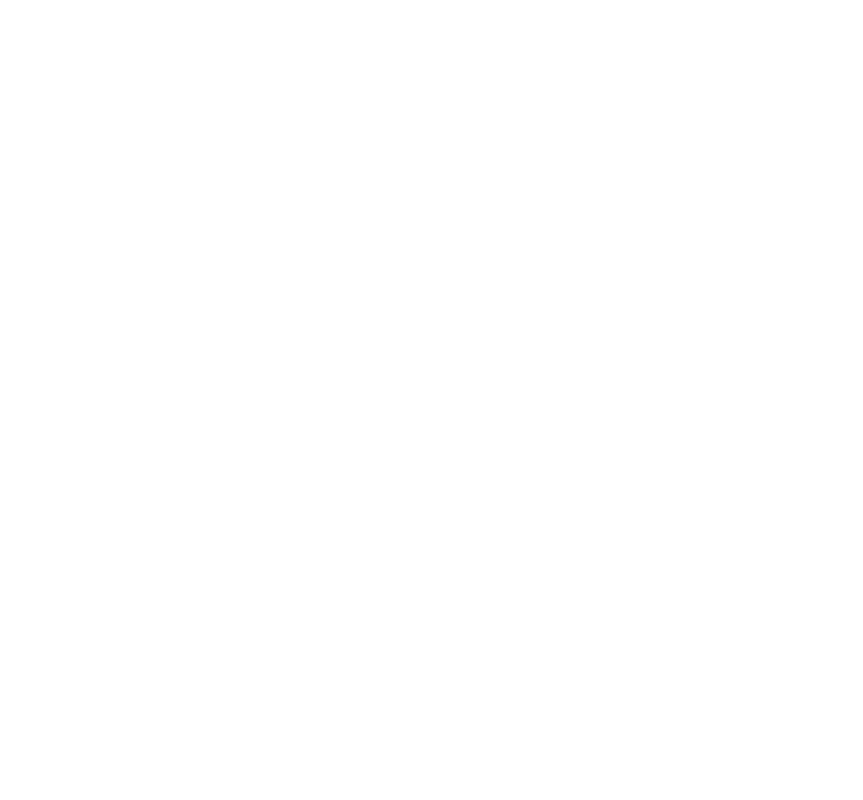
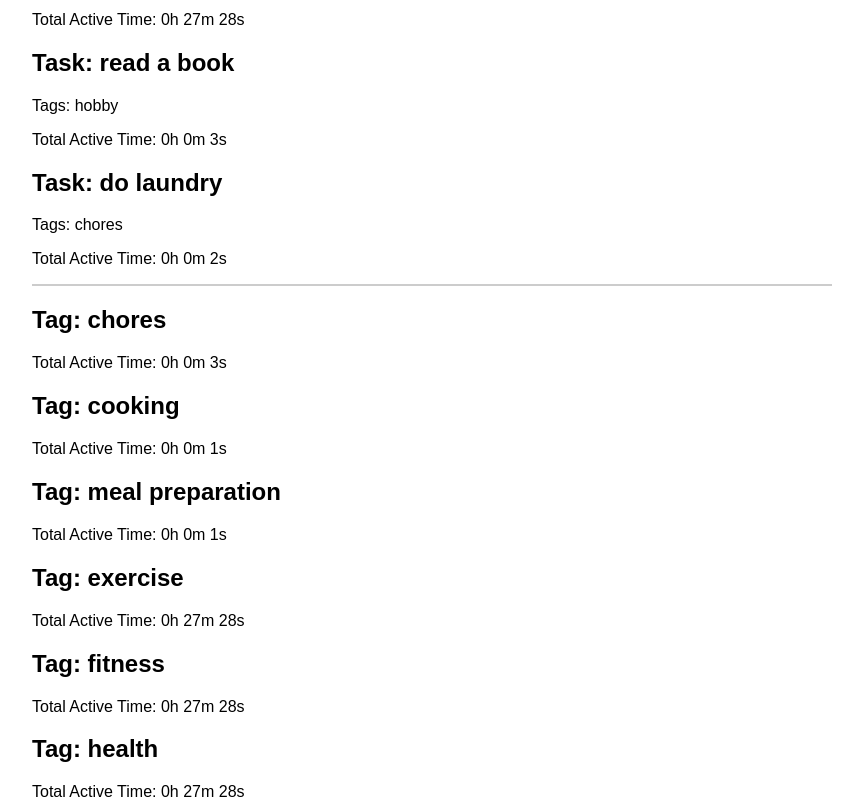
Before and after one commit to jingjingyang0803/TimeTracker, a React (Vite) app: page /summary in a window 1280 px wide. Shown: the part 720-1520 px from the top of the page, without its empty margins (208-1071 px from the left). Before the commit the page ends 800 px from the top, so only its background shows below. Built offline with nearby package versions, Linux system fonts and the light colour scheme; data requests are answered from the project's data file; a web font is replaced by a local one.

Commit message:
update time recoding for module i

```diff
--- a/db.json
+++ b/db.json
@@ -7,47 +7,88 @@
     {
       "id": 1,
       "name": "clean the house",
-      "tags": ["chores"],
-      "startTime": [],
-      "stopTime": [],
+      "tags": [
+        "chores"
+      ],
+      "startTime": [
+        1698824824269
+      ],
+      "stopTime": [
+        1698824825434
+      ],
       "isActive": false
     },
     {
       "id": 2,
       "name": "prepare dinner",
-      "tags": ["cooking", "meal preparation"],
-      "startTime": [],
-      "stopTime": [],
+      "tags": [
+        "cooking",
+        "meal preparation"
+      ],
+      "startTime": [
+        1698824826890,
+        1698825188515
+      ],
+      "stopTime": [
+        1698824827409,
+        1698825189728
+      ],
       "isActive": false
     },
     {
       "id": 3,
       "name": "go for a run",
-      "tags": ["exercise", "fitness", "health"],
-      "startTime": [],
+      "tags": [
+        "exercise",
+        "fitness",
+        "health"
+      ],
+      "startTime": [
+        1698824828624
+      ],
       "stopTime": [],
-      "isActive": false
+      "isActive": true
     },
     {
       "id": 4,
       "name": "read a book",
-      "tags": ["hobby"],
-      "startTime": [],
-      "stopTime": [],
+      "tags": [
+        "hobby"
+      ],
+      "startTime": [
+        1698824830964,
+        1698825179796
+      ],
+      "stopTime": [
+        1698824831300,
+        1698825182628
+      ],
       "isActive": false
     },
     {
       "id": 5,
       "name": "do laundry",
-      "tags": ["chores"],
-      "startTime": [],
-      "stopTime": [],
+      "tags": [
+        "chores"
+      ],
+      "startTime": [
+        1698824833913,
+        1698825115461
+      ],
+      "stopTime": [
+        1698824834380,
+        1698825117202
+      ],
       "isActive": false
     },
     {
       "id": 6,
       "name": "write a report",
-      "tags": ["work", "productivity", "deadline"],
+      "tags": [
+        "work",
+        "productivity",
+        "deadline"
+      ],
       "startTime": [],
       "stopTime": [],
       "isActive": false
@@ -55,7 +96,9 @@
     {
       "id": 7,
       "name": "study algorithms",
-      "tags": ["coding"],
+      "tags": [
+        "coding"
+      ],
       "startTime": [],
       "stopTime": [],
       "isActive": false
@@ -63,7 +106,9 @@
     {
       "id": 8,
       "name": "solve coding problems",
-      "tags": ["coding"],
+      "tags": [
+        "coding"
+      ],
       "startTime": [],
       "stopTime": [],
       "isActive": false
@@ -71,7 +116,10 @@
     {
       "id": 9,
       "name": "attend coding bootcamp",
-      "tags": ["coding", "education"],
+      "tags": [
+        "coding",
+        "education"
+      ],
       "startTime": [],
       "stopTime": [],
       "isActive": false
@@ -79,7 +127,11 @@
     {
       "id": 10,
       "name": "complete coding assignment",
-      "tags": ["coding", "homework", "deadline"],
+      "tags": [
+        "coding",
+        "homework",
+        "deadline"
+      ],
       "startTime": [],
       "stopTime": [],
       "isActive": false
@@ -87,7 +139,10 @@
     {
       "id": 11,
       "name": "attend programming lecture",
-      "tags": ["coding", "education"],
+      "tags": [
+        "coding",
+        "education"
+      ],
       "startTime": [],
       "stopTime": [],
       "isActive": false
@@ -95,7 +150,10 @@
     {
       "id": 12,
       "name": "participate in coding workshop",
-      "tags": ["coding", "learning"],
+      "tags": [
+        "coding",
+        "learning"
+      ],
       "startTime": [],
       "stopTime": [],
       "isActive": false
--- a/src/components/About.jsx
+++ b/src/components/About.jsx
@@ -151,6 +151,29 @@
           </ul>
         </li>
         <li>
+          Module I: 6h
+          <ul>
+            <li>
+              Set up an observation interval that, by default, covers the
+              current day from its start to the current time (dynamic). This
+              interval can be freely modified by the user.
+            </li>
+            <li>
+              Calculated tasks of interest, meaning tasks that were active at
+              some point during the observation interval.
+            </li>
+            <li>
+              Provided summary details about the total active times for each
+              task of interest within the observation interval.
+            </li>
+            <li>
+              Provided summary details about the total active times for each tag
+              of interest(tags associated with the tasks of interest) within the
+              observation interval.
+            </li>
+          </ul>
+        </li>
+        <li>
           Module L: 13h
           <ul>
             <li>
--- a/src/components/Summary.jsx
+++ b/src/components/Summary.jsx
@@ -30,6 +30,7 @@
     } // Add this line
   }, [isEndTimeSet]); // Add `isEndTimeSet` as a dependency
 
+  // First, calculate tasks of interest
   const tasksOfInterest = tasks.filter((task) =>
     task.startTime.some((time) => time >= start && time <= end)
   );
@@ -44,9 +45,21 @@
   };
 
   // Calculate the total active time of each task by summing up the durations of all activity periods within the observation interval
-  const formatTime = (task) => {
+  const formatTime = (timeInMs) => {
+    // These durations are then summed up to give the total active time of the task within the observation interval.
+    let seconds = Math.floor(timeInMs / 1000);
+    let minutes = Math.floor(seconds / 60);
+    let hours = Math.floor(minutes / 60);
+
+    seconds = seconds % 60;
+    minutes = minutes % 60;
+
+    return `${hours}h ${minutes}m ${seconds}s`;
+  };
+
+  const calculateActiveTime = (task) => {
     // The function calculates the total active time of each task within a specified observation interval (from `start` to `end`).
-    let timeInMs = task.startTime.reduce((total, startTime, i) => {
+    return task.startTime.reduce((total, startTime, i) => {
       // `startTime` and `i` are the elements and indices of the `task.startTime` array respectively, while `total` is the accumulator that collects the sum of all durations.
       if (
         (startTime >= start && startTime <= end) ||
@@ -63,17 +76,23 @@
       }
       return total;
     }, 0);
+  };
 
-    // These durations are then summed up to give the total active time of the task within the observation interval.
-    let seconds = Math.floor(timeInMs / 1000);
-    let minutes = Math.floor(seconds / 60);
-    let hours = Math.floor(minutes / 60);
+  // Calculate tags of interest directly in the component's body
+  const allTags = tasksOfInterest.reduce((acc, task) => {
+    return [...acc, ...task.tags];
+  }, []);
+  const uniqueTags = [...new Set(allTags)];
 
-    seconds = seconds % 60;
-    minutes = minutes % 60;
-
-    return `${hours}h ${minutes}m ${seconds}s`;
-  };
+  const tagsOfInterest = uniqueTags.map((tag) => {
+    const tasksWithThisTag = tasksOfInterest.filter((task) =>
+      task.tags.includes(tag)
+    );
+    const activeTimeForTag = tasksWithThisTag.reduce((total, task) => {
+      return total + calculateActiveTime(task);
+    }, 0);
+    return { tag, activeTime: activeTimeForTag }; // Use formatTime here
+  });
 
   return (
     <div>
@@ -106,7 +125,14 @@
         <div key={task.id}>
           <h2>Task: {task.name}</h2>
           <p>Tags: {task.tags.join(", ")}</p>
-          <p>Total Active Time: {formatTime(task)}</p>
+          <p>Total Active Time: {formatTime(calculateActiveTime(task))}</p>
+        </div>
+      ))}
+      <hr />
+      {tagsOfInterest.map((tag) => (
+        <div key={tag.tag}>
+          <h2>Tag: {tag.tag}</h2>
+          <p>Total Active Time: {formatTime(tag.activeTime)}</p>
         </div>
       ))}
     </div>
```
